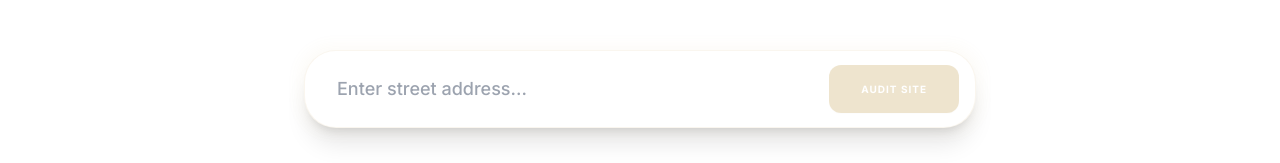
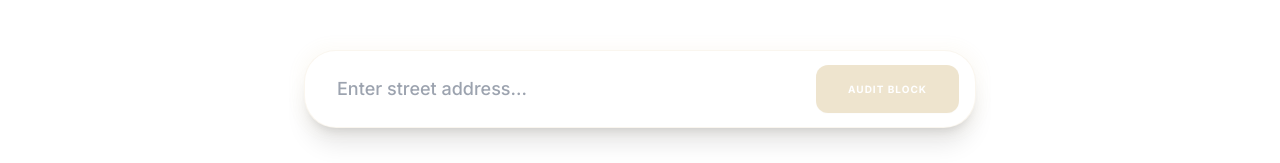
Before and after one commit to designdagency-collab/propwise-production, a React (Vite) app: page / in a window 1280 px wide. Shown: the part 519-682 px from the top of the page. Built offline with nearby package versions, Linux system fonts and the light colour scheme; no server answers.

Commit message:
Change button text from 'Audit Site' to 'Audit Block'

```diff
--- a/App.tsx
+++ b/App.tsx
@@ -933,7 +933,7 @@ const App: React.FC = () => {
                         disabled={!address.trim()}
                         className="bg-[#C9A961] text-white px-6 sm:px-8 h-11 sm:h-12 rounded-xl font-bold hover:bg-[#3A342D] transition-all flex items-center gap-2 shadow-sm disabled:opacity-30 uppercase tracking-widest text-[11px] sm:text-[10px]"
                       >
-                        Audit Site
+                        Audit Block
                       </button>
                     </div>
                   </div>
```
